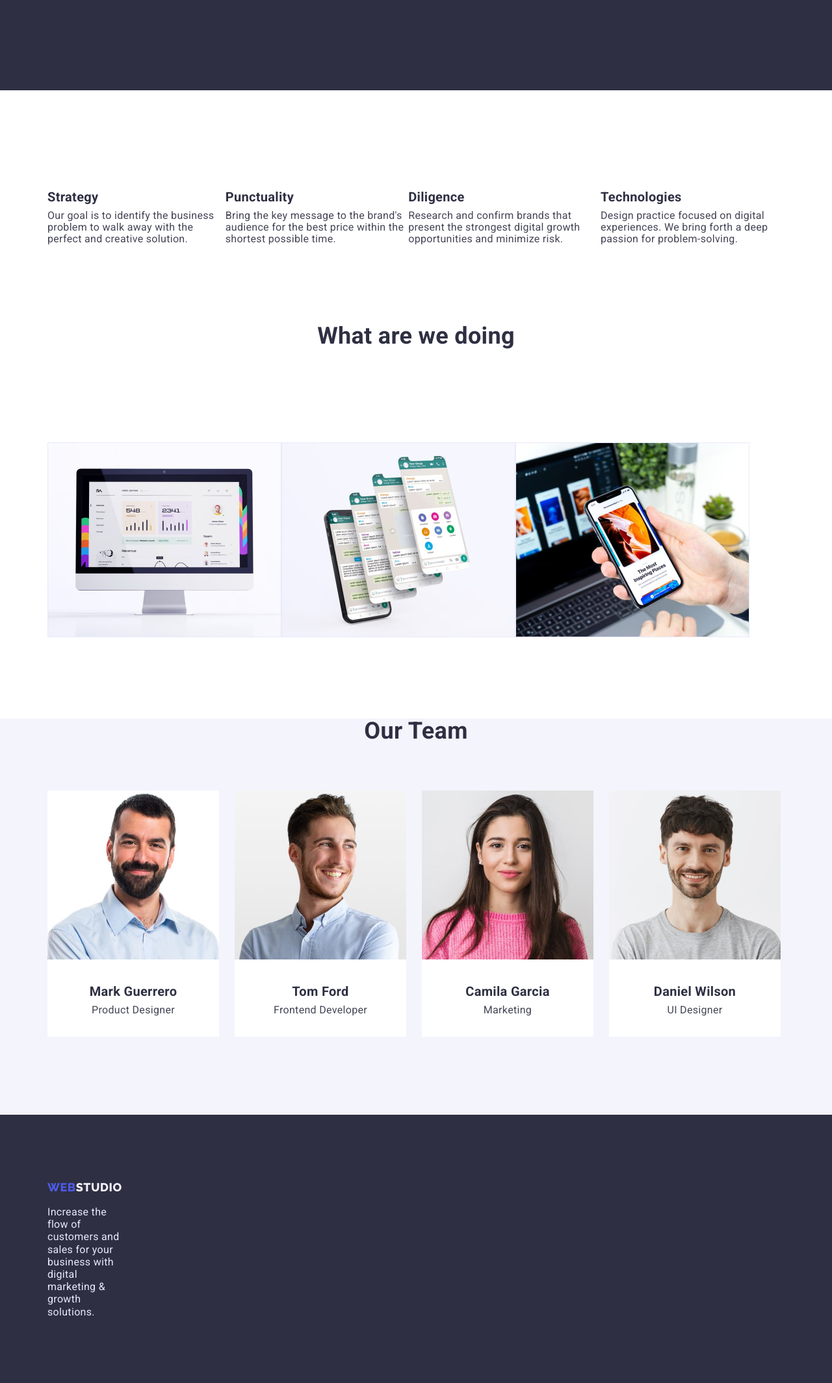
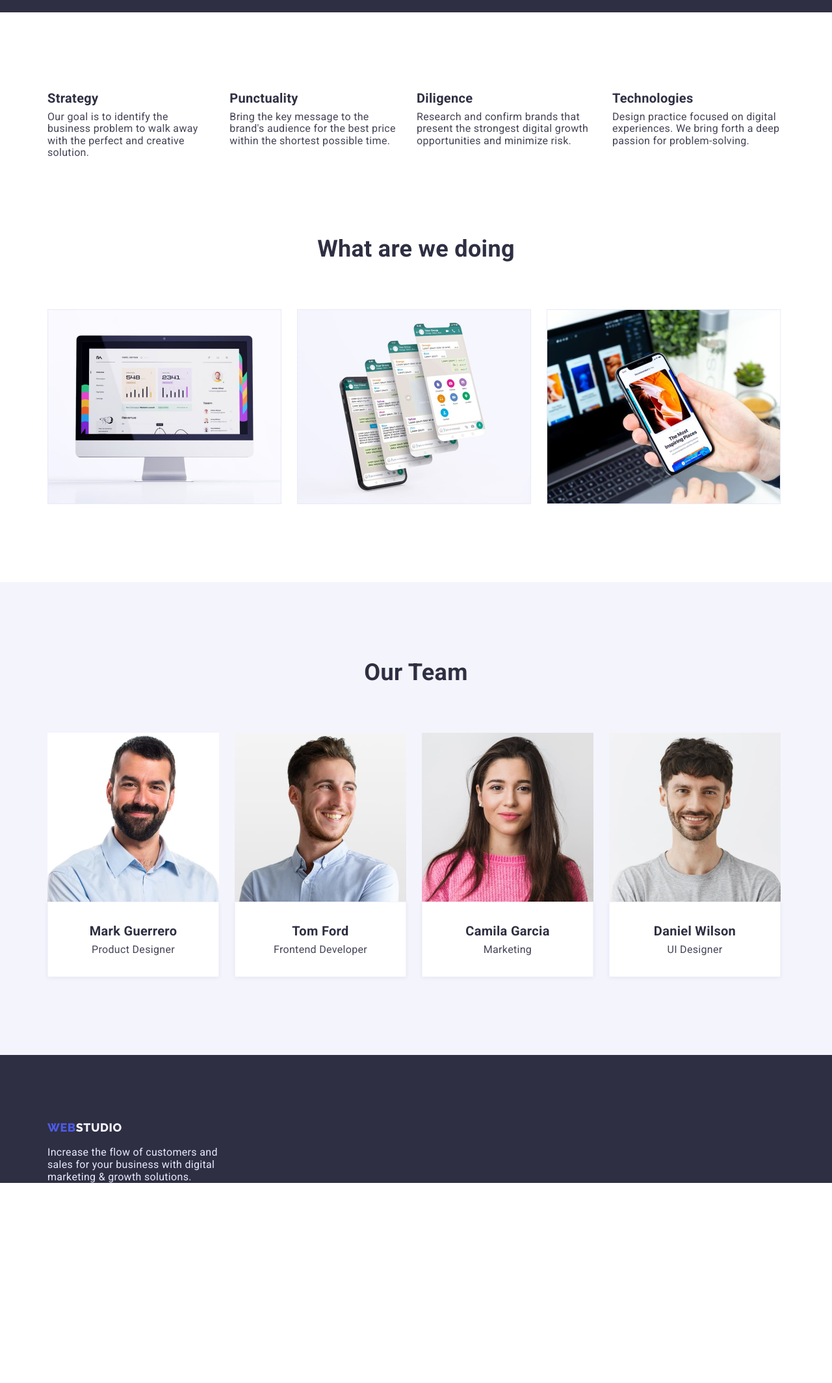
Before and after one commit to ViktoriiaYakymovych/goit-markup-hw-03, a plain HTML site: page index.html in a window 1280 px wide. Shown: the part 660-2789 px from the top of the page at 65% size. After the commit the page ends 2481 px from the top, so only its background shows below. Drawn offline with nearby package versions, Linux system fonts and the light colour scheme.

Commit message:
Вносить правки ментора

```diff
--- a/css/styles.css
+++ b/css/styles.css
@@ -62,6 +62,10 @@ ul {
     margin-bottom: 0;
 }
 
+img {
+    display: block;
+}
+
 .header-nav {
     background-color: var(--white-color);
     box-shadow: 0px 2px 1px rgba(46, 47, 66, 0.08), 0px 1px 1px rgba(46, 47, 66, 0.16), 0px 1px 6px rgba(46, 47, 66, 0.08);
@@ -107,6 +111,8 @@ ul {
 .site-nav,
 .auth-nav {
     display: flex;
+    padding-top: 24px;
+    padding-bottom: 24px;
 }
 
 .site-nav .item,
@@ -158,8 +164,6 @@ ul {
     background-color: var(--title-text-color);
     padding-top: 192px;
     padding-bottom: 192px;
-    padding-left: 474px;
-    padding-right: 474px;
     text-align: center;
 }
 
@@ -168,8 +172,7 @@ ul {
     font-weight: 600;
     font-size: 56px;
     line-height: 1.07;
-    margin-top: 0;
-    margin-bottom: 48px;
+    margin: auto;
     max-width: 492px;
 }
 
@@ -187,6 +190,7 @@ ul {
     box-shadow: 0px 4px 4px rgba(0, 0, 0, 0.15);
     border-radius: 4px;
     padding: 16px 32px;
+    margin-top: 48px;
     min-width: 170px;
 }
 
@@ -218,7 +222,7 @@ ul {
 }
 
 .section-item {
-margin-top: 72px;
+    margin-top: 72px;
 }
 
 .item:last-child {
@@ -230,15 +234,29 @@ margin-top: 72px;
     font-weight: 600;
     font-size: 20px;
     line-height: 1.2;
-    margin-top: 32px;
     margin-bottom: 8px;
+}
+
+.section-item-text {
+    margin-right: 24px;
+}
+
+.section-item-text:last-child {
+    margin-right: 0;
+}
+
+.section-item {
+    margin-top: 0;
+    margin-right: 24px;
+}
+
+.section-item:last-child {
+    margin-right: 0;
 }
 
 .section-team {
     background-color: var(--white-milk-color);
-}
-
-.team {
+    padding-top: 120px;
     padding-bottom: 120px;
 }
 
@@ -246,7 +264,6 @@ margin-top: 72px;
     background-color: var(--white-color);
     text-align: center;
     margin-right: 24px;
-    padding-bottom: 32px;
 }
 
 .section-team-list:last-child {
@@ -285,7 +302,6 @@ flex-wrap: wrap;
     background-color: var(--white-color);
     margin-right: 24px;
     margin-bottom: 48px;
-    text-align: center;
 }
 
 .section-portfolio-list:nth-child(3n+3) {
@@ -301,6 +317,14 @@ flex-wrap: wrap;
     color: var(--primary-text-color);
     text-decoration: none;
 }
+
+.section-team-text {
+    padding-top: 32px;
+    padding-bottom: 32px;
+    border: 0.5px solid #F4F4FD;
+    box-shadow: 0px 1px 6px rgba(46, 47, 66, 0.08);
+}
+
 
 .button-list {
     justify-content: center;
@@ -328,28 +352,6 @@ flex-wrap: wrap;
     color: var(--white-color);
 }
 
-.all {
-    min-width: 69px;
-}
-
-.web-site {
-    min-width: 116px;
-}
-
-.app {
-    min-width: 78px;
-}
-
-.desing {
-    min-width: 101px;
-}
-
-.marketing {
-    min-width: 126px;
-}
-
-
-
 footer {
     background-color: var(--title-text-color);
 }
@@ -357,6 +359,25 @@ footer {
 .footer {
     padding-top: 100px;
 }
+
+.logo-footer {
+    color: var(--accent-color);
+    font-family: 'Raleway', sans-serif;
+    font-weight: 800;
+    font-size: 18px;
+    line-height: 1.33;
+    letter-spacing: 0.03em;
+    text-transform: uppercase;
+    text-decoration: none;
+    display: inline-block;
+    margin-bottom: 16px;
+}
+
+.logo-footer:hover,
+.logo-footer:focus {
+    color: var(--accent-color);
+}
+
 
 .logo-span-footer {
     color: var(--white-milk-color);
@@ -378,9 +399,5 @@ footer {
     font-weight: 400;
     font-size: 16px;
     line-height: 1.2;
-    margin-top: 16px;
-    min-width: 264px;
-    min-height: 72px;
-    padding-right: 1020px;
-    padding-bottom: 100px;
+    width: 264px;
 }
--- a/index.html
+++ b/index.html
@@ -44,23 +44,23 @@
         <section class="section">
             <div class="container">
                 <ul class="list">
-                    <li>
+                    <li class="section-item-text">
                         <h3 class="section-name">Strategy</h3>
                         <p>Our goal is to identify the business
                             problem to walk away with the perfect and creative solution. </p>
                     </li>
 
-                    <li>
+                    <li class="section-item-text">
                         <h3 class="section-name">Punctuality</h3>
                         <p>Bring the key message to the brand's audience for the best price within the shortest possible time.</p>
                     </li>
 
-                    <li>
+                    <li class="section-item-text">
                         <h3 class="section-name">Diligence</h3>
                         <p>Research and confirm brands that present the strongest digital growth opportunities and minimize risk.</p>
                     </li>
 
-                    <li>
+                    <li class="section-item-text">
                         <h3 class="section-name">Technologies</h3>
                         <p>Design practice focused on digital experiences. We bring forth a deep passion for problem-solving.</p>
                     </li>
@@ -83,38 +83,46 @@
         <section class="section-team">
             <div class="container">
                 <h2 class="section-title">Our Team</h2>
-                <ul class="list team">
+                <ul class="list">
                     <li class="section-team-list">
                         <img src="./image/mark.jpg" alt="Marc" width="264" height="260">
+                        <div class="section-team-text">
                             <h3 class="section-name">Mark Guerrero</h3>
                             <p>Product Designer</p>
+                        </div>
                     </li>
 
                     <li class="section-team-list">
                         <img src="./image/tom.jpg" alt="Tom" width="264" height="260">
+                        <div class="section-team-text">
                             <h3 class="section-name">Tom Ford</h3>
                             <p>Frontend Developer</p>
+                        </div>
                     </li>
 
                     <li class="section-team-list">
                         <img src="./image/camila.jpg" alt="Camila" width="264" height="260">
+                        <div class="section-team-text">
                             <h3 class="section-name">Camila Garcia</h3>
                             <p>Marketing</p>
+                        </div>
                     </li>
 
                     <li class="section-team-list">
                         <img src="./image/daniel.jpg" alt="Daniel" width="264" height="260">
+                        <div class="section-team-text">
                             <h3 class="section-name">Daniel Wilson</h3>
                             <p>UI Designer</p>
+                        </div>
                     </li>
                 </ul>
             </div>
         </section>
     </main>
 
-    <footer>
-        <div class="container footer">
-            <a href="" class="logo footer">web<span class="logo-span-footer">studio</span> </a>
+    <footer class="footer">
+        <div class="container">
+            <a href="" class="logo-footer">web<span class="logo-span-footer">studio</span> </a>
 
             <p class="footer-text">Increase the flow of customers and sales for your business with digital marketing & growth solutions.</p>
         </div>
```
Also changed, not shown: portfolio.html (+18 -0 lines). Lines whose indentation alone changed are shown as unchanged.
